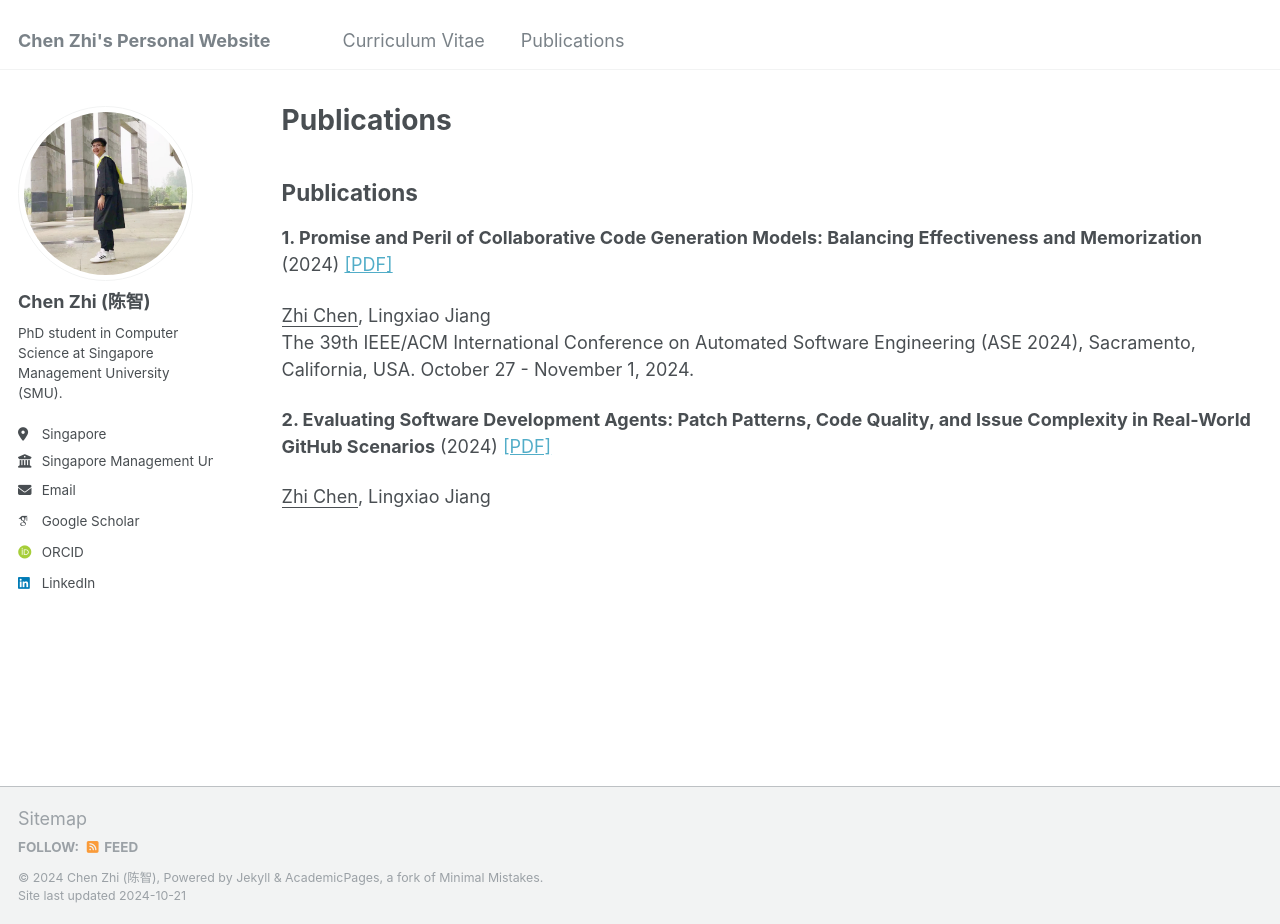
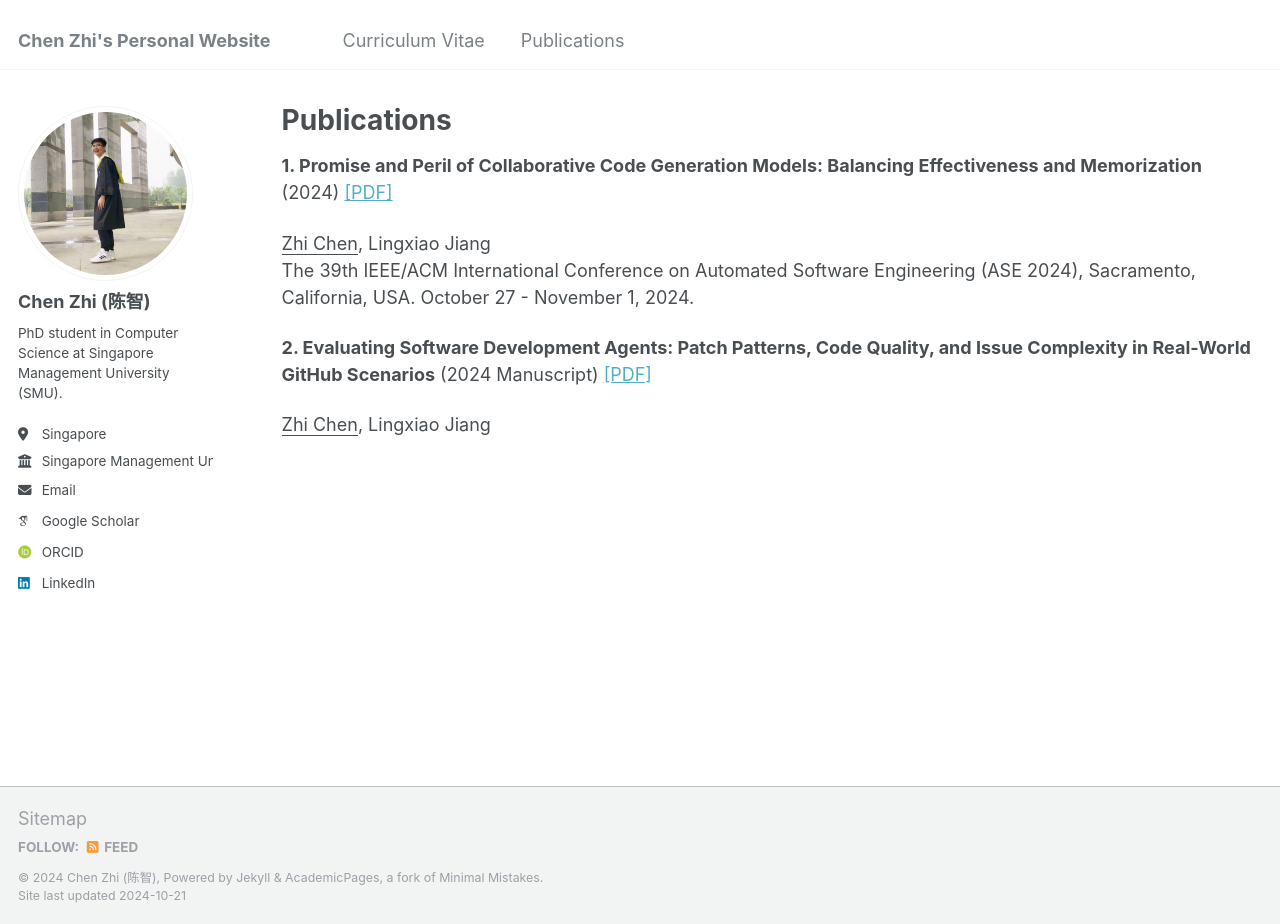
Before and after one commit to chenzhi-cz/chenzhi-cz.github.io, a Jekyll site: the page built from _pages/publications.html, in a window 1280 px wide and 924 px high. Built offline with Jekyll 4.4.1, drawn with Linux system fonts in a browser that asks for light colours; some web fonts are replaced.

Commit message:
Update publications.html

```diff
--- a/_pages/publications.html
+++ b/_pages/publications.html
@@ -5,8 +5,6 @@ permalink: /publications/
 author_profile: true
 ---
 {% include base_path %}
-
-<h2>Publications</h2>
 
 <!-- First Paper -->
 <div class="publication">
@@ -17,6 +15,6 @@ author_profile: true
 
 <!-- Second Paper -->
 <div class="publication">
-    <p><strong>2. Evaluating Software Development Agents: Patch Patterns, Code Quality, and Issue Complexity in Real-World GitHub Scenarios</strong> (2024) <a href="https://arxiv.org/pdf/2410.12468" class="pdf-link">[PDF]</a></p>
+    <p><strong>2. Evaluating Software Development Agents: Patch Patterns, Code Quality, and Issue Complexity in Real-World GitHub Scenarios</strong> (2024 Manuscript) <a href="https://arxiv.org/pdf/2410.12468" class="pdf-link">[PDF]</a></p>
     <p><u>Zhi Chen</u>, Lingxiao Jiang</p>
 </div>
```
